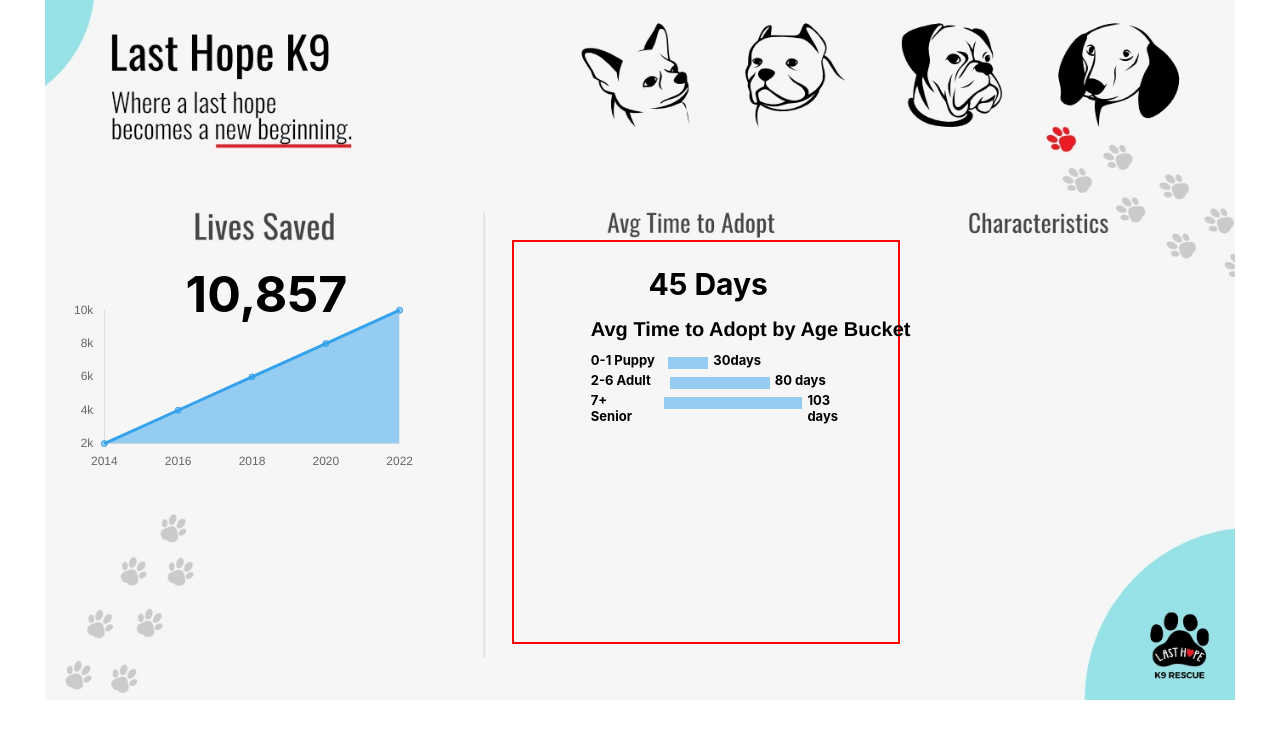
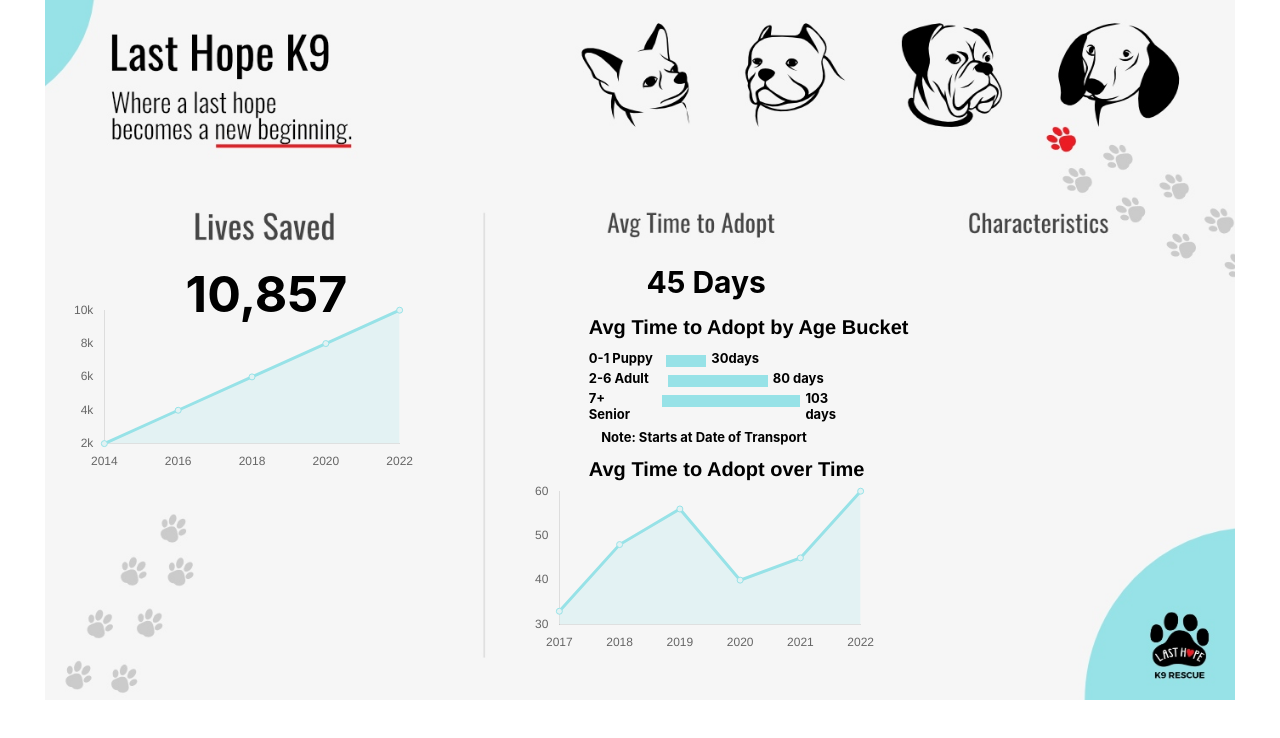
Before and after one commit to SammithGowda/indiadata, a React (Create React App) app: page / in a window 1280 px wide. Shown: the top 738 px of the page. Built offline with nearby package versions, Linux system fonts and the light colour scheme.

Commit message:
updated charts

```diff
--- a/src/App.css
+++ b/src/App.css
@@ -23,21 +23,21 @@
   font-weight: bold;
 }
 .middle_graph_div {
-  border: 2px solid red;
+  /* border: 2px solid red; */
   width: 30%;
   height: 400px;
   position: absolute;
   top: 30%;
   left: 40%;
 }
-.middle_graph_div > span {
+.first_span_tag {
   position: relative;
-  font-weight: bold;
   left: 35%;
   top: 6%;
+  font-weight: bold;
   font-size: 30px;
 }
-.middle_graph_div > p {
+.first_p_tag {
   font-weight: bold;
   font-size: 20px;
   font-family: "Franklin Gothic Medium", "Arial Narrow", Arial, sans-serif;
@@ -45,11 +45,16 @@
   top: 5%;
   left: 20%;
 }
+.second_p_tag {
+  font-weight: bold;
+  font-size: 13px;
+  text-align: center;
+  margin-top: 15px;
+}
 .first_samll_graph {
   /* border: 2px solid red; */
   position: relative;
   width: 70%;
-  height: 100px;
   top: 2%;
   left: 20%;
 }
@@ -59,7 +64,7 @@
 .firts_div {
   width: 40px;
   height: 12px;
-  background-color: #96ccf1;
+  background-color: #97e2e7;
   margin: 8px 5px 0px 13.5px;
   cursor: pointer;
 }
@@ -69,7 +74,7 @@
 .second_div {
   width: 100px;
   height: 12px;
-  background-color: #96ccf1;
+  background-color: #97e2e7;
   cursor: pointer;
   margin: 8px 5px 0px 19px;
 }
@@ -79,7 +84,7 @@
 .third_div {
   width: 150px;
   height: 12px;
-  background-color: #96ccf1;
+  background-color: #97e2e7;
   margin: 8px 5px 0px 17px;
   cursor: pointer;
 }
@@ -91,3 +96,11 @@
   font-size: small;
   margin-top: 3px;
 }
+.second_span_tag {
+  position: relative;
+  left: 20%;
+  top: 0%;
+  font-weight: bold;
+  font-size: 20px;
+  font-family: "Franklin Gothic Medium", "Arial Narrow", Arial, sans-serif;
+}
--- a/src/Componets/Dashbord.jsx
+++ b/src/Componets/Dashbord.jsx
@@ -1,9 +1,8 @@
 import "../App.css";
-import { Line, Bar } from "react-chartjs-2";
+import { Line } from "react-chartjs-2";
 // eslint-disable-next-line
 import Chart from "chart.js/auto";
 export const Dashbord = () => {
-  const labels = ["2014", "2016", "2018", "2020", "2022"];
   const options = {
     responsive: true,
     plugins: {
@@ -48,14 +47,69 @@
     },
     tooltip: { visible: true },
   };
+  const optionstwo = {
+    responsive: true,
+    plugins: {
+      legend: {
+        display: false,
+      },
+    },
+    layout: {
+      padding: {
+        left: 0,
+      },
+    },
+    scales: {
+      x: {
+        grid: {
+          display: false,
+        },
+      },
+      y: {
+        grid: {
+          display: false,
+        },
+        ticks: {
+          stepSize: 10,
+          callback: function (value) {
+            var ranges = [
+              { divider: 1e6, suffix: "M" },
+              { divider: 1e3, suffix: "k" },
+            ];
+            function formatNumber(n) {
+              for (var i = 0; i < ranges.length; i++) {
+                if (n >= ranges[i].divider) {
+                  return (n / ranges[i].divider).toString() + ranges[i].suffix;
+                }
+              }
+              return n;
+            }
+            return formatNumber(value);
+          },
+        },
+      },
+    },
+    tooltip: { visible: true },
+  };
   const data = {
-    labels,
+    labels: ["2014", "2016", "2018", "2020", "2022"],
     datasets: [
       {
         fill: true,
         data: [2000, 4000, 6000, 8000, 10000],
-        borderColor: "rgb(53, 162, 235)",
-        backgroundColor: "rgba(53, 162, 235, 0.5)",
+        borderColor: "#97e2e7",
+        backgroundColor: "#e3f2f3",
+      },
+    ],
+  };
+  const datatwo = {
+    labels: ["2017", "2018", "2019", "2020", "2021", "2022"],
+    datasets: [
+      {
+        fill: true,
+        data: [33, 48, 56, 40, 45, 60],
+        borderColor: "#97e2e7",
+        backgroundColor: "#e3f2f3",
       },
     ],
   };
@@ -78,8 +132,8 @@
         </div>
         {/*middle div with graph*/}
         <div className="middle_graph_div">
-          <span>45 Days</span>
-          <p>Avg Time to Adopt by Age Bucket</p>
+          <span className="first_span_tag">45 Days</span>
+          <p className="first_p_tag">Avg Time to Adopt by Age Bucket</p>
           <div className="first_samll_graph">
             {/*first 30days */}
             <div>
@@ -100,7 +154,22 @@
               <span className="span_style_class">103 days</span>
             </div>
           </div>
+          <p className="second_p_tag">Note: Starts at Date of Transport</p>
+          <span className="second_span_tag">Avg Time to Adopt over Time</span>
+          <div>
+            <Line
+              style={{
+                //   border: "2px solid red",
+                width: "90%",
+                height: "91%",
+                margin: "auto",
+              }}
+              options={optionstwo}
+              data={datatwo}
+            />
+          </div>
         </div>
+        {/*last div graph */}
       </div>
     </>
   );
```
